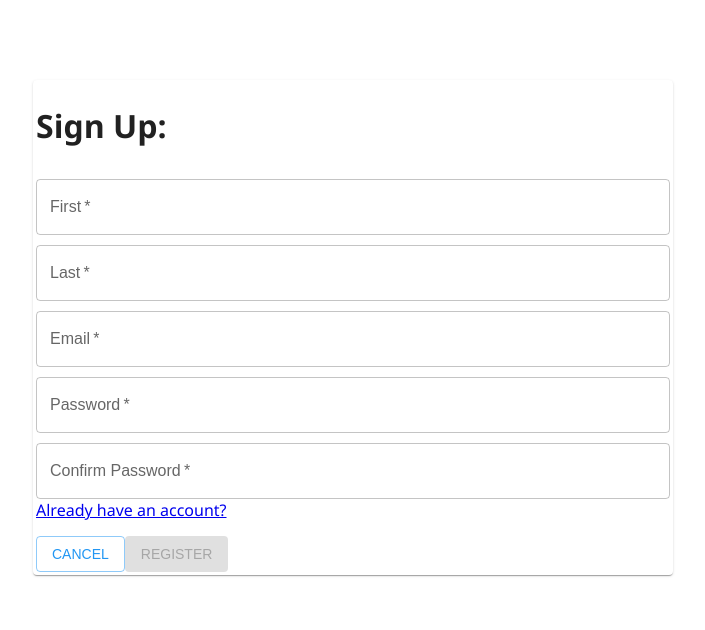
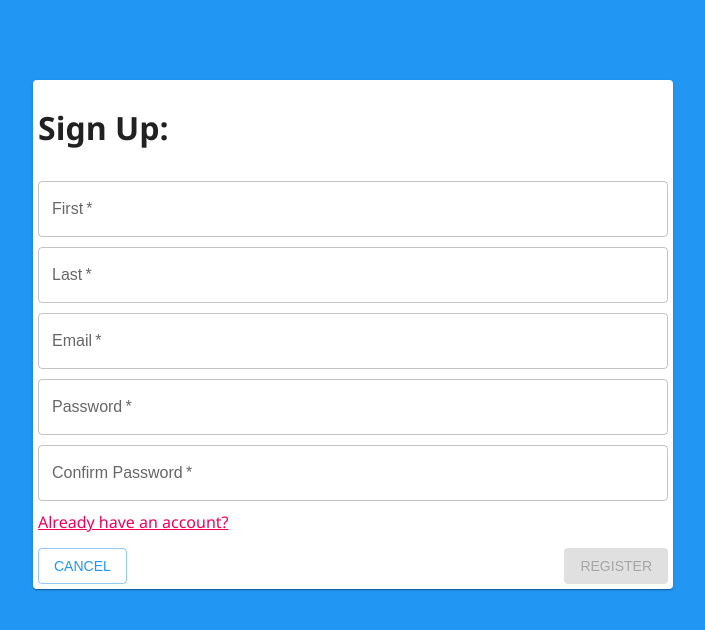
Before and after one commit to DebugDynamo-temp/plan-pulse, a React (Vite) app in the folder client/: page /register in a window 1280 px wide. Shown: the top 630 px of the page, without its empty margins (287-992 px from the left). Built offline with nearby package versions, Linux system fonts and the light colour scheme.

Commit message:
renamed Register.scss to form.scss because it makes more sense as it fits with this and the login

```diff
--- /dev/null
+++ b/client/src/css/form.scss
@@ -0,0 +1,34 @@
+form {
+    position: absolute;
+    top: 10%;
+    left: 25%;
+    width: 50%;
+
+    #paper {
+        padding: 5px;
+
+        .textField {
+            margin-top: 10px;
+        }
+
+        a {
+            display: block;
+            margin-top: 10px;
+            color: #f50057;
+
+            &:hover {
+                color: #ab003c !important;
+            }
+
+            &:visited {
+                color: #1769aa;
+            }
+        }
+
+        footer {
+            margin-top: 15px;
+            display: flex;
+            justify-content: space-between;
+        }
+    }
+}
--- a/client/src/index.scss
+++ b/client/src/index.scss
@@ -1,12 +1,12 @@
-@import './pages/Register.scss';
+@import './css/form.scss';
 
-$white: #F2DFD7;
-$purple: #545775;
-$blue: #5FA8D3;
+$blue: #2196f3;
+$pink: #f50057;
 
 html, body {
     margin: 0;
     padding: 0;
     height: 100%;
     font-family: Segoe UI, Tahoma, Geneva, Verdana, sans-serif;
+    background-color: $blue;
 }
--- a/client/src/pages/Register.scss
+++ /dev/null
@@ -1,17 +0,0 @@
-form {
-    position: absolute;
-    top: 10%;
-    left: 25%;
-    width: 50%;
-
-    #paper {
-        padding: 3px;
-        .textField {
-            margin-top: 10px;
-        }
-
-        footer {
-            margin-top: 15px;
-        }
-    }
-}
```
